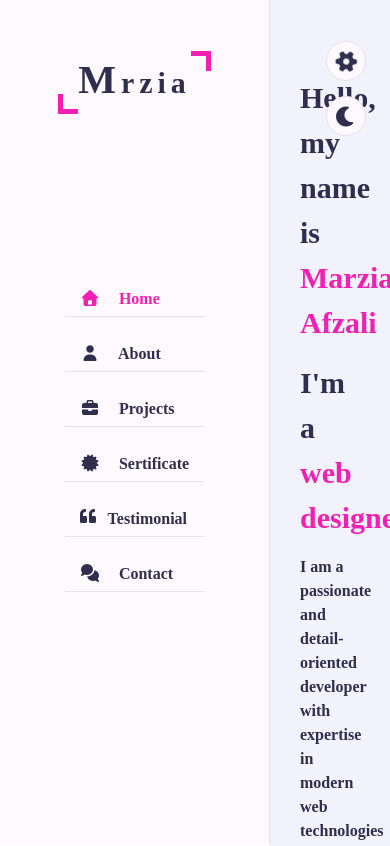
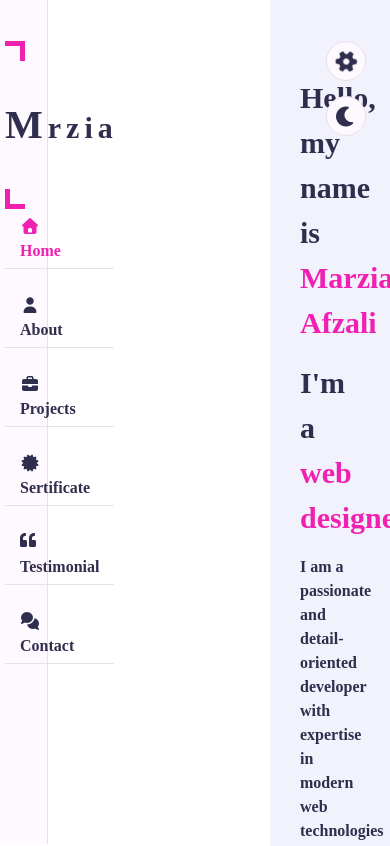
Before and after one commit to marziaafzali/portfolio-part2, a React (Vite) app: page / in a window 390 px wide. Shown: the top 846 px of the page. Built offline with nearby package versions, Linux system fonts and the light colour scheme.

Commit message:
Update project with latest changes

```diff
--- a/src/App.css
+++ b/src/App.css
@@ -807,6 +807,7 @@ padding: 0 50px;
 
   .main-content{
     padding-left:0 ;
+    width: 100%;
   }
   .about .about-content .personal-info .info-item p span{
     display: block;
@@ -821,6 +822,11 @@ padding: 0 50px;
   .services .services-item{
     flex: 0 0 50%;
     max-width: 50%;
+  }
+
+  .main-content{
+    padding-left:0 ;
+    width: 100%;
   }
 
   .home .home-info{
@@ -903,3 +909,17 @@ input:focus, textarea:focus {
   color: var(--text-black-100);
   border-color: var(--primary-color);
 }
+
+
+/* ---------- Responsive Sidebar for Small Screens ---------- */
+@media (max-width: 768px) {
+  .Main-container{
+    width: 100%;
+  }
+  .aside {
+    width: 3rem; /* narrow width */
+    padding: 20px 5px;
+    align-items: center;
+    justify-content: flex-start;
+  }
+}
```
